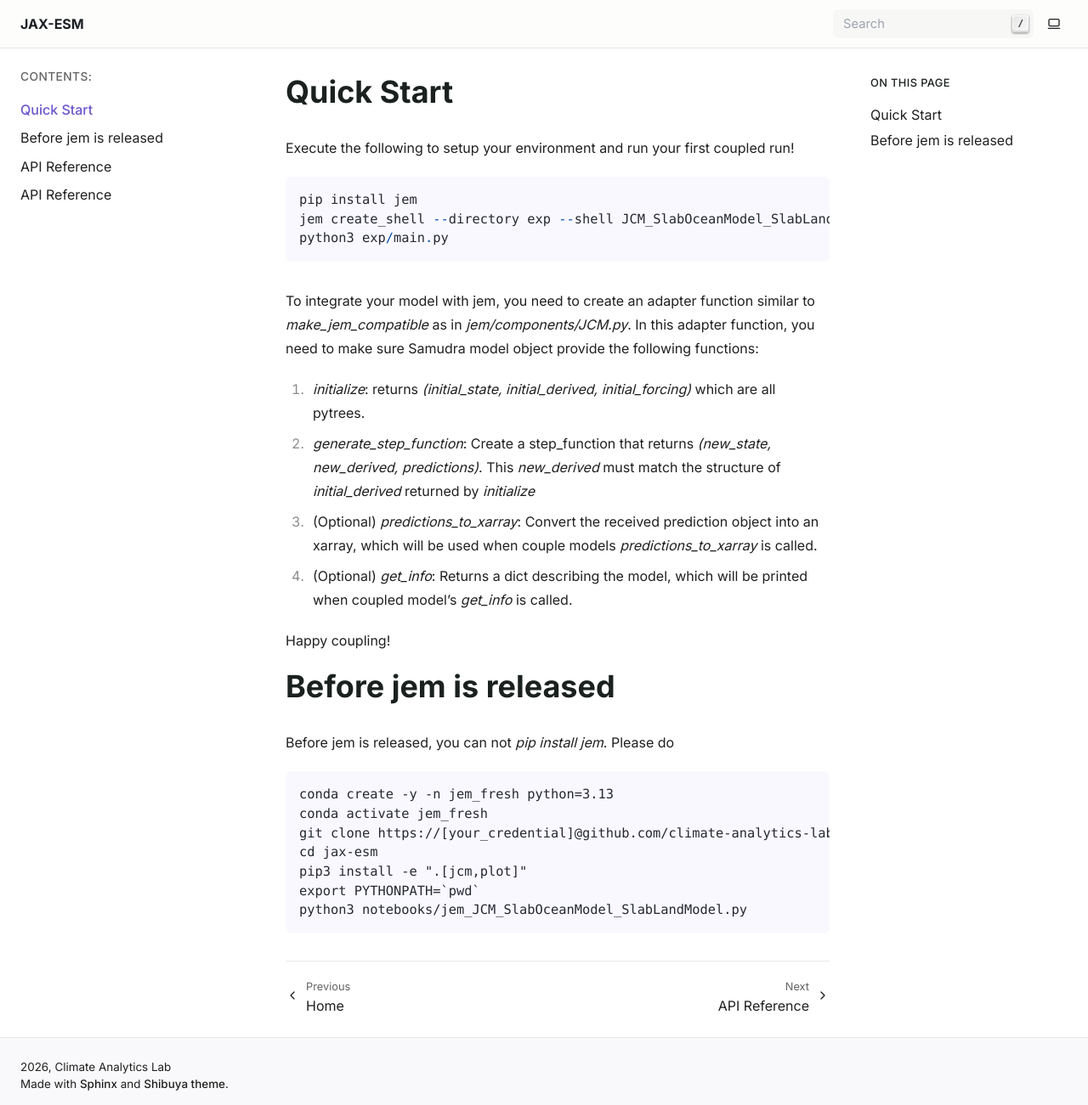
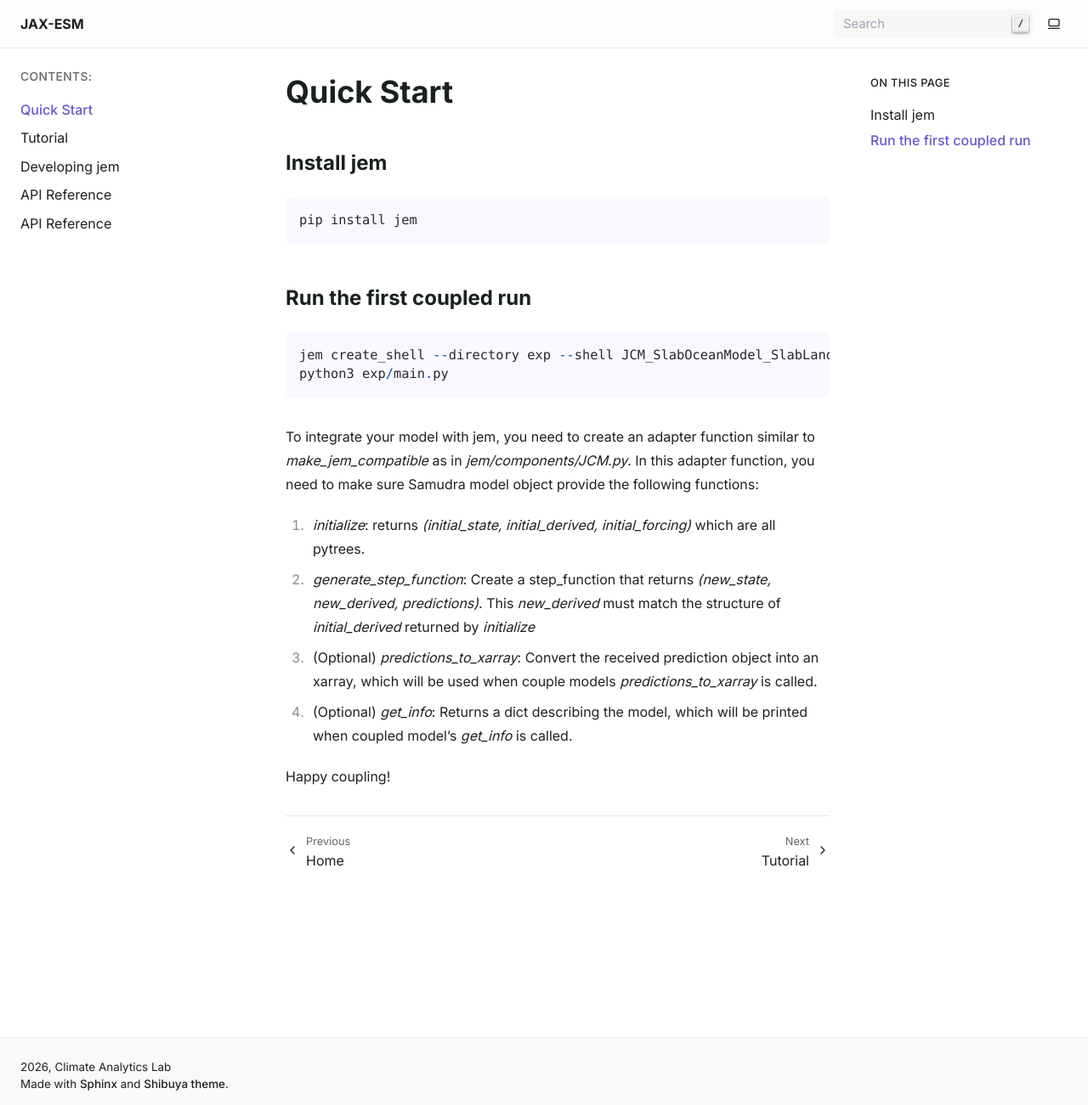
Before and after one commit to climate-analytics-lab/jax-esm, a Sphinx documentation site: the page built from docs/source/quick_start.rst, in a window 1280 px wide and 1301 px high. Shown: the whole window at 85% size. Built offline with Sphinx 7.4.7, drawn with Linux system fonts in a browser that asks for light colours.

Commit message:
Add some tutorial

```diff
--- a/docs/source/index.rst
+++ b/docs/source/index.rst
@@ -16,6 +16,8 @@ documentation for details.
    :caption: Contents:
 
    quick_start
+   tutorial
+   developers
    api
    api_automodule
 
--- a/docs/source/quick_start.rst
+++ b/docs/source/quick_start.rst
@@ -2,11 +2,19 @@ Quick Start
 =============
 
 
-Execute the following to setup your environment and run your first coupled run!
+Install jem
+-----------
+
 
 .. code-block::
 
    pip install jem
+
+Run the first coupled run
+-------------------------
+
+.. code-block::
+
    jem create_shell --directory exp --shell JCM_SlabOceanModel_SlabLandModel
    python3 exp/main.py
 
@@ -19,19 +27,3 @@ To integrate your model with jem, you need to create an adapter function similar
 4. (Optional) `get_info`: Returns a dict describing the model, which will be printed when coupled model's `get_info` is called.
 
 Happy coupling!
-
-
-Before jem is released
-======================
-
-Before jem is released, you can not `pip install jem`. Please do
-
-.. code-block::
-
-   conda create -y -n jem_fresh python=3.13
-   conda activate jem_fresh
-   git clone https://[your_credential]@github.com/climate-analytics-lab/jax-esm.git
-   cd jax-esm
-   pip3 install -e ".[jcm,plot]"
-   export PYTHONPATH=`pwd`
-   python3 notebooks/jem_JCM_SlabOceanModel_SlabLandModel.py
```
Also changed, not shown: docs/source/developers.rst (added, +11 -0 lines), docs/source/tutorial.rst (added, +14 -0 lines).
